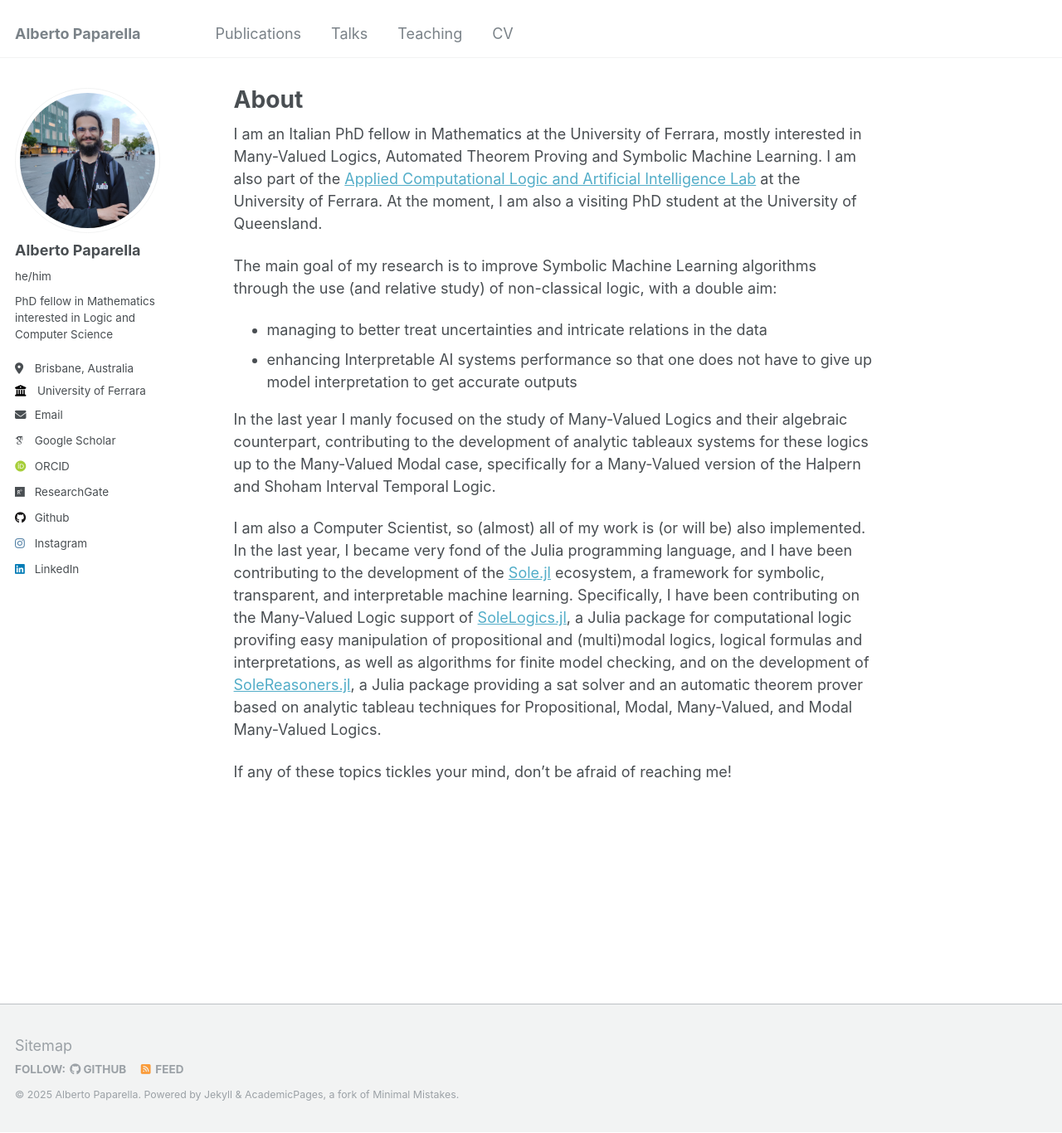
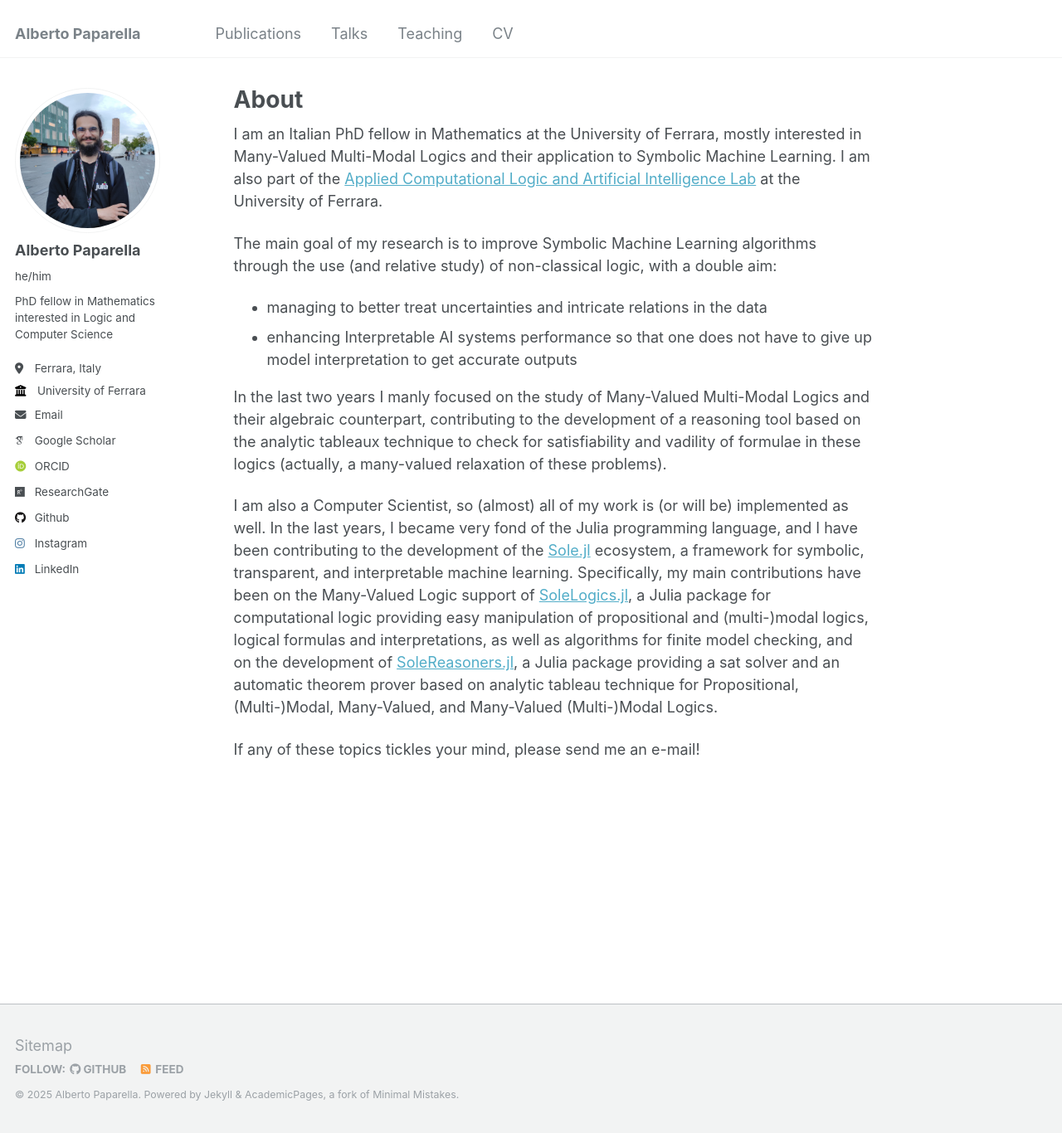
Before and after one commit to alberto-paparella/alberto-paparella.github.io, a Jekyll site: the page built from _pages/about.md, in a window 1280 px wide and 1366 px high. Shown: the whole window at 83% size. Built offline with Jekyll 4.4.1, drawn with Linux system fonts in a browser that asks for light colours; some web fonts are replaced; a file with an impossible date is left out.

```diff
--- a/_config.yml
+++ b/_config.yml
@@ -23,9 +23,9 @@ author:
   # Biographic information
   avatar           : "profile-min.jpg"
   name             : "Alberto Paparella"
-  pronouns         : "he/him" # example: "she/her"
+  pronouns         : "he/him"
   bio              : "PhD fellow in Mathematics interested in Logic and Computer Science"
-  location         : Brisbane, Australia #"Ferrara, Italy"
+  location         : "Ferrara, Italy"
   employer         : "University of Ferrara"
   uri              : # URL
   email            : "alberto.paparella@unife.it"
--- a/_pages/about.md
+++ b/_pages/about.md
@@ -7,34 +7,37 @@ redirect_from:
   - /about.html
 ---
 
-I am an Italian PhD fellow in Mathematics at the University of Ferrara, mostly interested in
-Many-Valued Logics, Automated Theorem Proving and Symbolic Machine Learning. I am also part
-of the
+I am an Italian PhD fellow in Mathematics at the University of Ferrara, mostly
+interested in Many-Valued Multi-Modal Logics and their application to Symbolic
+Machine Learning. I am also part of the
 [Applied Computational Logic and Artificial Intelligence Lab](https://aclai.unife.it/en/)
-at the University of Ferrara. At the moment, I am also a visiting PhD student at the University
-of Queensland.
+at the University of Ferrara.
 
-The main goal of my research is to improve Symbolic Machine Learning algorithms through the
-use (and relative study) of non-classical logic, with a double aim:
+The main goal of my research is to improve Symbolic Machine Learning algorithms
+through the use (and relative study) of non-classical logic, with a double aim:
 * managing to better treat uncertainties and intricate relations in the data
-* enhancing Interpretable AI systems performance so that one does not have to give up model
-  interpretation to get accurate outputs
+* enhancing Interpretable AI systems performance so that one does not have to
+give up model interpretation to get accurate outputs
 
-In the last year I manly focused on the study of Many-Valued Logics and their algebraic
-counterpart, contributing to the development of analytic tableaux systems for these logics
-up to the Many-Valued Modal case, specifically for a Many-Valued version of the Halpern and
-Shoham Interval Temporal Logic.
+In the last two years I manly focused on the study of Many-Valued Multi-Modal
+Logics and their algebraic counterpart, contributing to the development of a
+reasoning tool based on the analytic tableaux technique to check for
+satisfiability and vadility of formulae in these logics (actually, a many-valued
+relaxation of these problems).
 
-I am also a Computer Scientist, so (almost) all of my work is (or will be) also implemented.
-In the last year, I became very fond of the Julia programming language, and I have been
-contributing to the development of the [Sole.jl](https://github.com/aclai-lab/Sole.jl)
-ecosystem, a framework for symbolic, transparent, and interpretable machine learning.
-Specifically, I have been contributing on the Many-Valued Logic support of
+I am also a Computer Scientist, so (almost) all of my work is (or will be)
+implemented as well. In the last years, I became very fond of the Julia
+programming language, and I have been contributing to the development of the
+[Sole.jl](https://github.com/aclai-lab/Sole.jl) ecosystem, a framework for
+symbolic, transparent, and interpretable machine learning. Specifically, my main
+contributions have been on the Many-Valued Logic support of
 [SoleLogics.jl](https://github.com/aclai-lab/SoleLogics.jl), a Julia package for
-computational logic provifing easy manipulation of propositional and (multi)modal logics,
-logical formulas and interpretations, as well as algorithms for finite model checking, and
-on the development of [SoleReasoners.jl](https://github.com/aclai-lab/SoleReasoners.jl), a
-Julia package providing a sat solver and an automatic theorem prover based on analytic
-tableau techniques for Propositional, Modal, Many-Valued, and Modal Many-Valued Logics.
+computational logic providing easy manipulation of propositional and
+(multi-)modal logics, logical formulas and interpretations, as well as
+algorithms for finite model checking, and on the development of
+[SoleReasoners.jl](https://github.com/aclai-lab/SoleReasoners.jl), a Julia
+package providing a sat solver and an automatic theorem prover based on analytic
+tableau technique for Propositional, (Multi-)Modal, Many-Valued, and Many-Valued
+(Multi-)Modal Logics.
 
-If any of these topics tickles your mind, don't be afraid of reaching me!
+If any of these topics tickles your mind, please send me an e-mail!
```
Also changed, not shown: _publications/2025-07-08-generating-and-counting-finite-flew-chains.md (added, +15 -0 lines), _talks/2025-07-XX-modal-flew-algebra-satisfiability-through-first-order-translation.md (added, +100 -0 lines), _talks/2025-08-04-vector-space-embeddings-of-modal-logic-formulas.md (added, +18 -0 lines).
